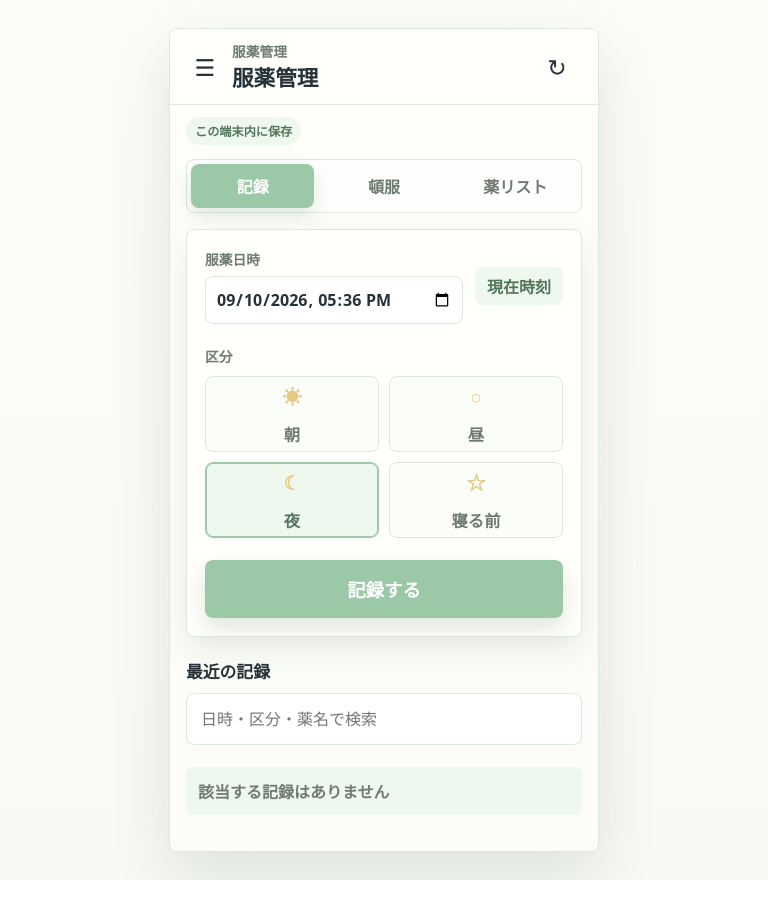
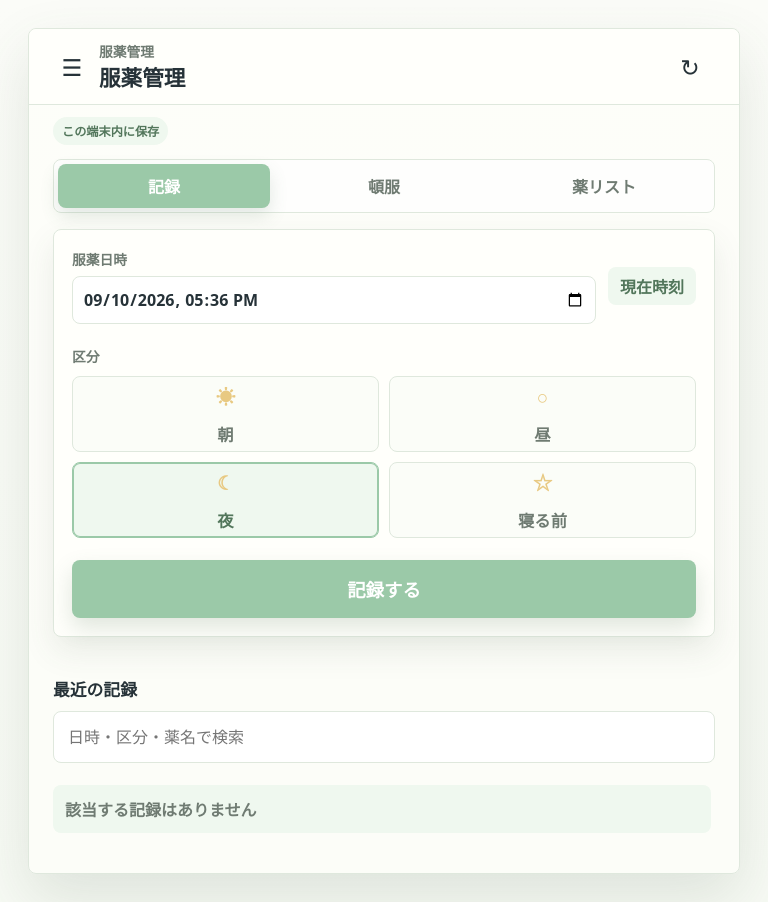
Before and after one commit to yosshy12/fukuyaku-kanri, a plain HTML site: page index.html in a window 768 px wide. Before the commit the page ends 880 px from the top, so only its background shows below. Drawn offline with Linux system fonts and the light colour scheme.

Commit message:
Update medication management app

```diff
--- a/service-worker.js
+++ b/service-worker.js
@@ -1,4 +1,4 @@
-const CACHE_NAME = "medication-manager-v6";
+const CACHE_NAME = "medication-manager-v7";
 const APP_ASSETS = [
   "./",
   "./index.html",
--- a/styles.css
+++ b/styles.css
@@ -664,11 +664,47 @@ button.medicine-item {
   }
 
   .app-shell {
+    width: min(100%, 1040px);
     min-height: calc(100vh - 56px);
+    padding: 0 24px 40px;
     border: 1px solid var(--line);
     border-radius: 8px;
     box-shadow: 0 24px 58px rgba(69, 92, 70, 0.14);
     overflow: hidden;
   }
 
+  .top-bar {
+    margin: 0 -24px;
+    padding-inline: 22px;
+  }
+
+  .app-view.active {
+    display: grid;
+    grid-template-columns: minmax(320px, 0.88fr) minmax(380px, 1.12fr);
+    gap: 24px;
+    align-items: start;
+  }
+
+  .app-view .history-section {
+    margin-top: 16px;
+  }
+
+  .history-list,
+  .master-list {
+    max-height: calc(100vh - 250px);
+    overflow: auto;
+    padding-right: 4px;
+  }
+
 }
+
+@media (min-width: 760px) and (max-width: 880px) {
+  .app-view.active {
+    grid-template-columns: 1fr;
+  }
+
+  .history-list,
+  .master-list {
+    max-height: none;
+  }
+}
```
Also changed, not shown: manifest.webmanifest.
